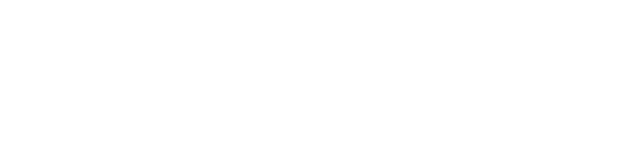
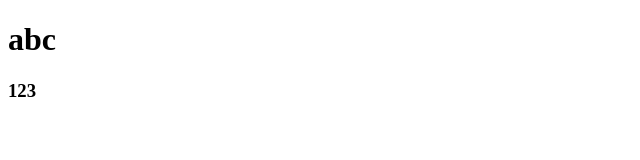
Before and after one commit to Shaozecheng-hash/git.demo, a plain HTML site: page index.html in a window 1280 px wide. Shown: the whole page, without its empty margins (0-640 px from the left). Drawn offline with Linux system fonts and the light colour scheme.

Commit message:
first save

```diff
--- a/index.html
+++ b/index.html
@@ -6,6 +6,7 @@
     <title>Document</title>
 </head>
 <body>
-
+    <h1>abc</h1>
+    <h3>123</h3>
 </body>
 </html>
```
